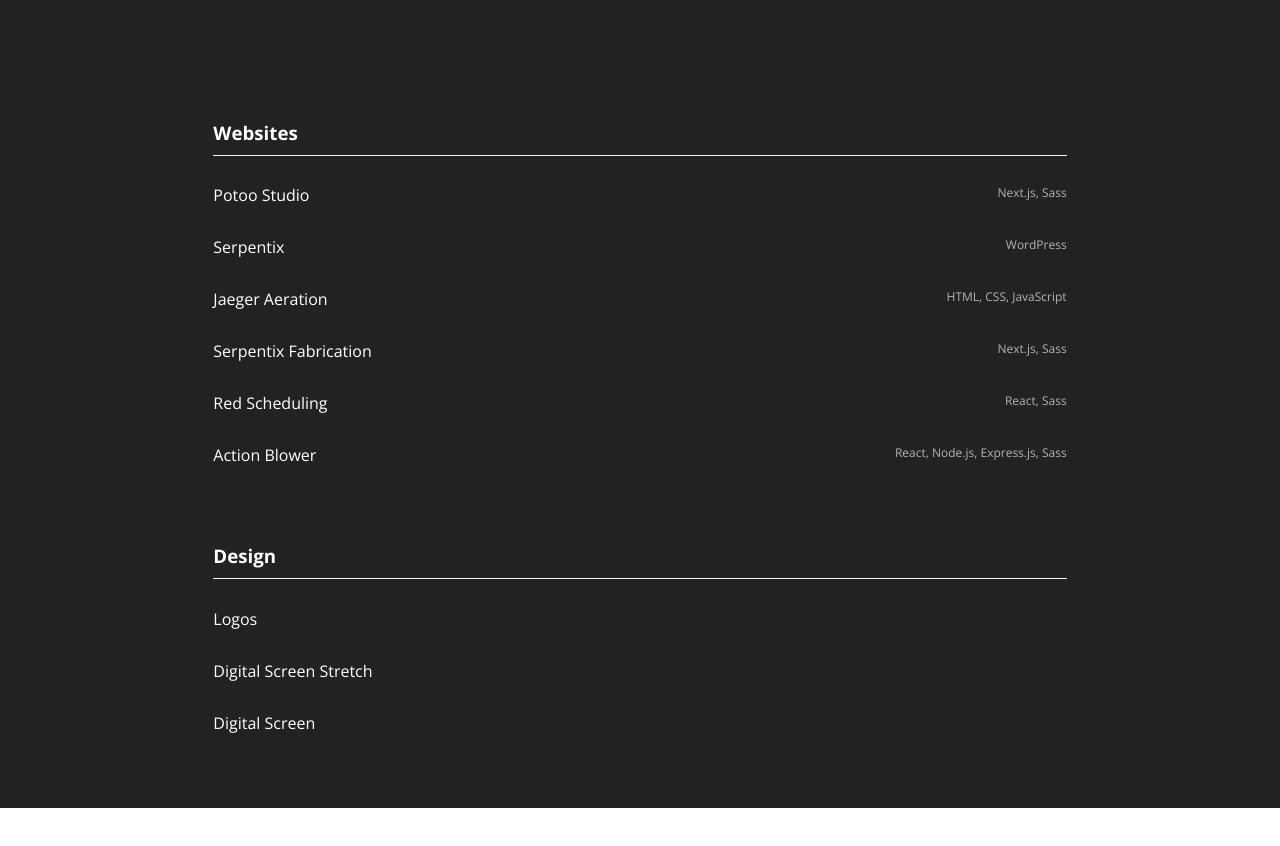
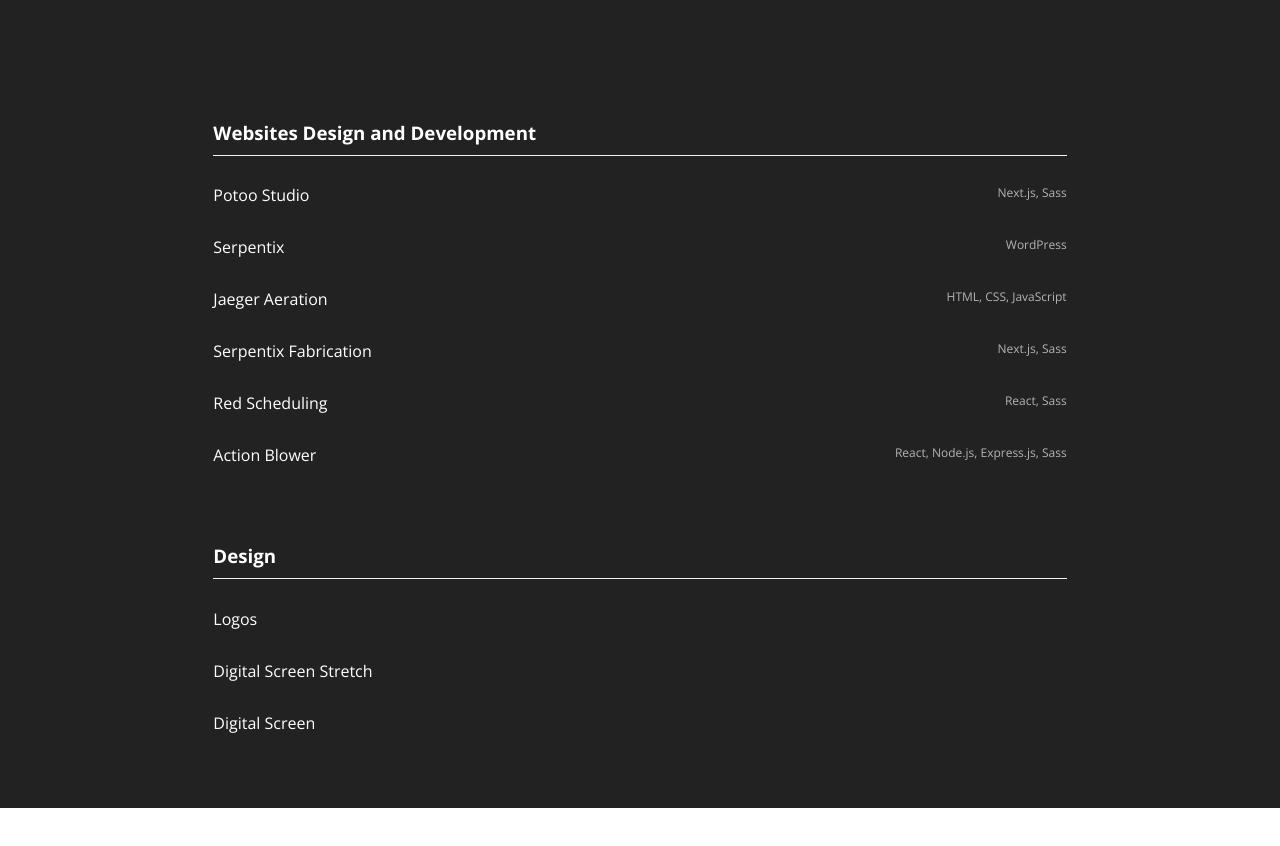
Before and after one commit to Potoostudio/ahmed, a Next.js app: page / in a window 1280 px wide. Shown: the part 2120-2966 px from the top of the page. Built offline with nearby package versions, Linux system fonts and the light colour scheme.

Commit message:
edit title

```diff
--- a/pages/index.js
+++ b/pages/index.js
@@ -112,7 +112,7 @@ export default function Home() {
         </div>
         <div className="col-8 col-sm-8 pt-8rem">
           <h3 className="Links h3-border">
-            Websites
+            Websites Design and Development
           </h3>
           <ul className="list links">
             <li className="item">
```
